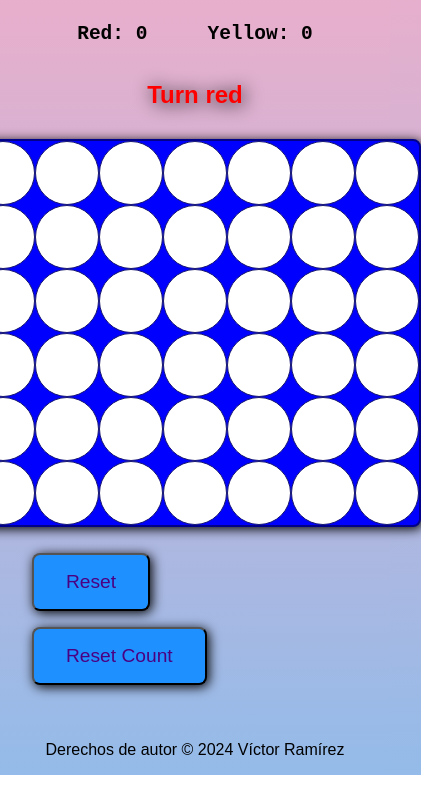
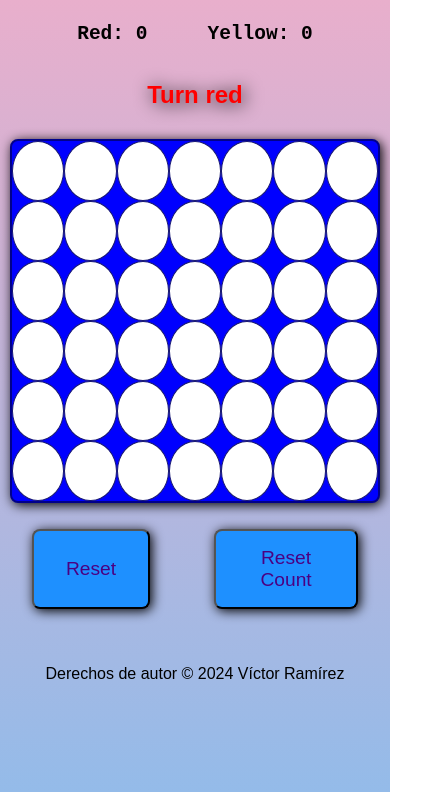
Before and after one commit to sevdevelop11/connect4, a plain HTML site: page index.html in a window 390 px wide. Shown: the part 73-865 px from the top of the page, 421 px wide, since content can reach past the window. Drawn offline with Linux system fonts and the light colour scheme.

Commit message:
FIX: Responsive design

```diff
--- a/main.js
+++ b/main.js
@@ -14,6 +14,7 @@ function checkWin() {
         let instructions = document.getElementById('instructions');
         instructions.textContent = 'Winner: ' + players[actualPlayer].color;
         instructions.style.color = players[actualPlayer].color;
+        instructions.style.transform = 'scale(1.9)';
         players[actualPlayer].wins = players[actualPlayer].wins + 1;
         let winsActualPlayer = document.getElementsByClassName('team').item(actualPlayer).children.item(0);
         winsActualPlayer.textContent = winsActualPlayer.textContent.slice(0, winsActualPlayer.textContent.length - 1) +
@@ -112,6 +113,7 @@ function resetBoard() {
     let instructions = document.getElementById('instructions');
     instructions.textContent = 'Turn ' + players[0].color;
     instructions.style.color = players[actualPlayer].color;
+    instructions.style.transform = 'scale(1)';
 }
 
 function resetClassname(className) {
--- a/style.css
+++ b/style.css
@@ -2,6 +2,7 @@ html, body {
     background: rgb(238, 174, 202);
     background: linear-gradient(180deg, rgba(238, 174, 202, 1) 0%, rgba(148, 187, 233, 1) 100%);
     margin: 0;
+    height: 100vh;
 }
 
 .title {
@@ -47,6 +48,8 @@ main {
 
 .buttons {
     z-index: 2;
+    display: flex;
+    flex-direction: row;
 }
 button {
     border-radius: 0.5rem;
@@ -61,8 +64,8 @@ button {
 }
 
 .board {
-    display: flex;
-    flex-direction: row;
+    display: grid;
+    grid-template-columns: repeat(7,minmax(50px, 60px));
     margin: 10px;
     background-color: blue;
     border: 2px solid darkblue;
@@ -71,15 +74,14 @@ button {
 }
 
 .col {
-    display: flex;
-    flex-direction: column;
+    display: grid;
+    grid-template-rows: repeat(6,minmax(50px, 60px));
+
 }
 .row {
     border: 1px solid midnightblue;
     border-radius: 50%;
     background: white;
-    width: 30px;
-    height: 30px;
     padding: 1rem;
 }
 
```
